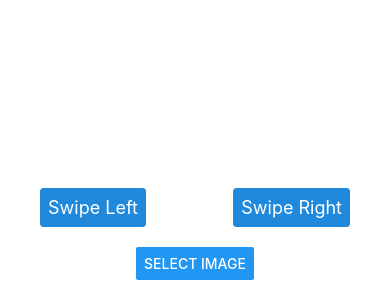
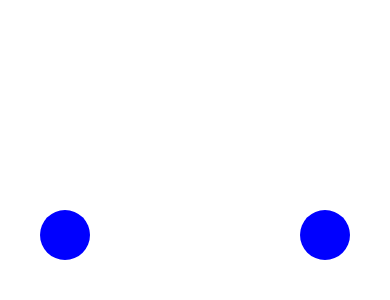
Before and after one commit to jhanitesh10/upi-wallet, a React Native app: screen / in a window 390 px wide. Shown: the part 544-844 px from the top of the page. Built offline with nearby package versions, Linux system fonts and the light colour scheme.

Commit message:
Make view level cahgnes
- Refactor cardDeck, Dashboard, SwipeCard componetns

```diff
--- a/src/components/CardDeck.js
+++ b/src/components/CardDeck.js
@@ -1,31 +1,50 @@
 // CardDeck.js
-import React, {useState} from 'react';
+import React, {useState, useEffect} from 'react';
 import {View, StyleSheet} from 'react-native';
 import SwipeCards from 'react-native-swipe-cards';
 import SwipeCard from './SwipeCard';
 
 const CardDeck = ({data, onSwipeLeft, onSwipeRight}) => {
   const [currentIndex, setCurrentIndex] = useState(0);
+  const [cards, setCards] = useState(data);
 
   const handleYup = () => {
+    // Handle right swipe
     const nextIndex = (currentIndex + 1) % data.length;
     setCurrentIndex(nextIndex);
     onSwipeRight();
   };
 
   const handleNope = () => {
+    // Handle left swipe
     const nextIndex = (currentIndex + 1) % data.length;
     setCurrentIndex(nextIndex);
     onSwipeLeft();
   };
 
+  useEffect(() => {
+    // Create a new array with cards in the desired order
+    const reorderedCards = [
+      ...data.slice(currentIndex),
+      ...data.slice(0, currentIndex),
+    ];
+    setCards(reorderedCards);
+  }, [currentIndex, data]);
+
   return (
     <View style={styles.cardDeckContainer}>
       <SwipeCards
-        cards={data}
+        cards={cards}
         renderCard={cardData => <SwipeCard item={cardData} />}
         handleYup={handleYup}
         handleNope={handleNope}
+        stack={false} // Disable stacking effect
+        loop={false} // Disable loop effect
+        stackOffsetX={0} // Adjust as needed
+        stackOffsetY={0} // Adjust as needed
+        cardRemoved={() => {
+          // Handle card removal (end of the card stack)
+        }}
       />
     </View>
   );
--- a/src/components/Dashboard.js
+++ b/src/components/Dashboard.js
@@ -1,9 +1,8 @@
 // Dashboard.js
 import React, {useState} from 'react';
-import {View, StyleSheet} from 'react-native';
+import {View, StyleSheet, ScrollView, TouchableOpacity} from 'react-native';
 import {Button} from 'react-native-elements';
 import CardDeck from './CardDeck';
-import AddImageForm from './AddImageForm';
 
 const Dashboard = () => {
   const initialData = [
@@ -18,7 +17,7 @@ const Dashboard = () => {
       image: 'https://picsum.photos/id/870/200/300?grayscale&blur=2',
     },
     {
-      name: 'Phone pay',
+      name: 'Paytm',
       description: 'Description 2',
       image: 'https://picsum.photos/v2/list?page=2&limit=100',
     },
@@ -28,26 +27,33 @@ const Dashboard = () => {
   const handleAddImage = newImage => {
     setData([...data, newImage]);
   };
+
   return (
     <View style={styles.container}>
-      <View style={styles.cardDeckContainer}>
+      <ScrollView style={styles.cardDeckContainer}>
         <CardDeck
           data={data}
           onSwipeLeft={() => {} /* Handle swipe left */}
           onSwipeRight={() => {} /* Handle swipe right */}
         />
+      </ScrollView>
+      <View style={styles.buttonsContainer}>
+        <TouchableOpacity style={styles.button}>
+          {/* You can place an icon or any content here */}
+          {/* Example icon: */}
+          {/* <Icon name="heart" size={24} color="red" /> */}
+        </TouchableOpacity>
+        <TouchableOpacity style={styles.button}>
+          {/* You can place an icon or any content here */}
+          {/* Example icon: */}
+          {/* <Icon name="close" size={24} color="red" /> */}
+        </TouchableOpacity>
       </View>
-      <View style={styles.buttonsContainer}>
-        <Button title="Swipe Left" onPress={() => {} /* Handle swipe left */} />
-        <Button
-          title="Swipe Right"
-          onPress={() => {} /* Handle swipe right */}
-        />
-      </View>
-      <AddImageForm onAddImage={handleAddImage} />
     </View>
   );
 };
+
+const BUTTON_SIZE = 50;
 
 const styles = StyleSheet.create({
   container: {
@@ -58,7 +64,7 @@ const styles = StyleSheet.create({
   },
   cardDeckContainer: {
     flex: 1,
-    width: '100%', // Set the width to 100% to take up the full screen width
+    width: '100%',
   },
   buttonsContainer: {
     flexDirection: 'row',
@@ -68,6 +74,14 @@ const styles = StyleSheet.create({
     paddingHorizontal: 20,
     marginBottom: 20,
   },
+  button: {
+    width: BUTTON_SIZE,
+    height: BUTTON_SIZE,
+    borderRadius: BUTTON_SIZE / 2, // Make it circular
+    backgroundColor: 'blue', // Example background color
+    alignItems: 'center',
+    justifyContent: 'center',
+  },
 });
 
 export default Dashboard;
--- a/src/components/SwipeCard.js
+++ b/src/components/SwipeCard.js
@@ -1,16 +1,60 @@
 // SwipeCard.js
 import React from 'react';
-import {View, Text, Image} from 'react-native';
+import {View, Text, Image, StyleSheet, useWindowDimensions} from 'react-native';
 import {Card} from 'react-native-elements';
 
 const SwipeCard = ({item}) => {
+  const windowDimensions = useWindowDimensions();
+
+  const cardContainerStyles = {
+    width: windowDimensions.width,
+    height: windowDimensions.height,
+  };
+
   return (
-    <Card>
-      <Image source={{uri: item.image}} style={{height: 500, padding: '50%'}} />
-      <Text>{item.name}</Text>
-      <Text>{item.description}</Text>
-    </Card>
+    <View style={styles.cardWrapper}>
+      <Card containerStyle={[styles.cardContainer, cardContainerStyles]}>
+        <Image source={{uri: item.image}} style={styles.cardImage} />
+        <View style={styles.cardContent}>
+          <Text style={styles.cardTitle}>{item.name}</Text>
+          <Text style={styles.cardDescription}>{item.description}</Text>
+        </View>
+      </Card>
+    </View>
   );
 };
 
+const styles = StyleSheet.create({
+  cardWrapper: {
+    flex: 1,
+    margin: 10,
+  },
+  cardContainer: {
+    borderRadius: 10,
+    elevation: 3, // Shadow for Android
+    shadowColor: 'black', // Shadow for iOS
+    shadowOffset: {width: 0, height: 2}, // Shadow for iOS
+    shadowOpacity: 0.2, // Shadow for iOS
+    shadowRadius: 3, // Shadow for iOS
+  },
+  cardImage: {
+    width: '100%',
+    aspectRatio: 16 / 9, // Adjust this aspect ratio as needed
+    resizeMode: 'cover',
+    borderRadius: 10,
+  },
+  cardContent: {
+    padding: 10,
+    backgroundColor: 'white',
+  },
+  cardTitle: {
+    fontWeight: 'bold', // Make the title bold
+    fontSize: 16, // Adjust the font size as needed
+  },
+  cardDescription: {
+    fontSize: 14, // Adjust the font size as needed
+    color: '#888', // Make the description lighter
+  },
+});
+
 export default SwipeCard;
```
